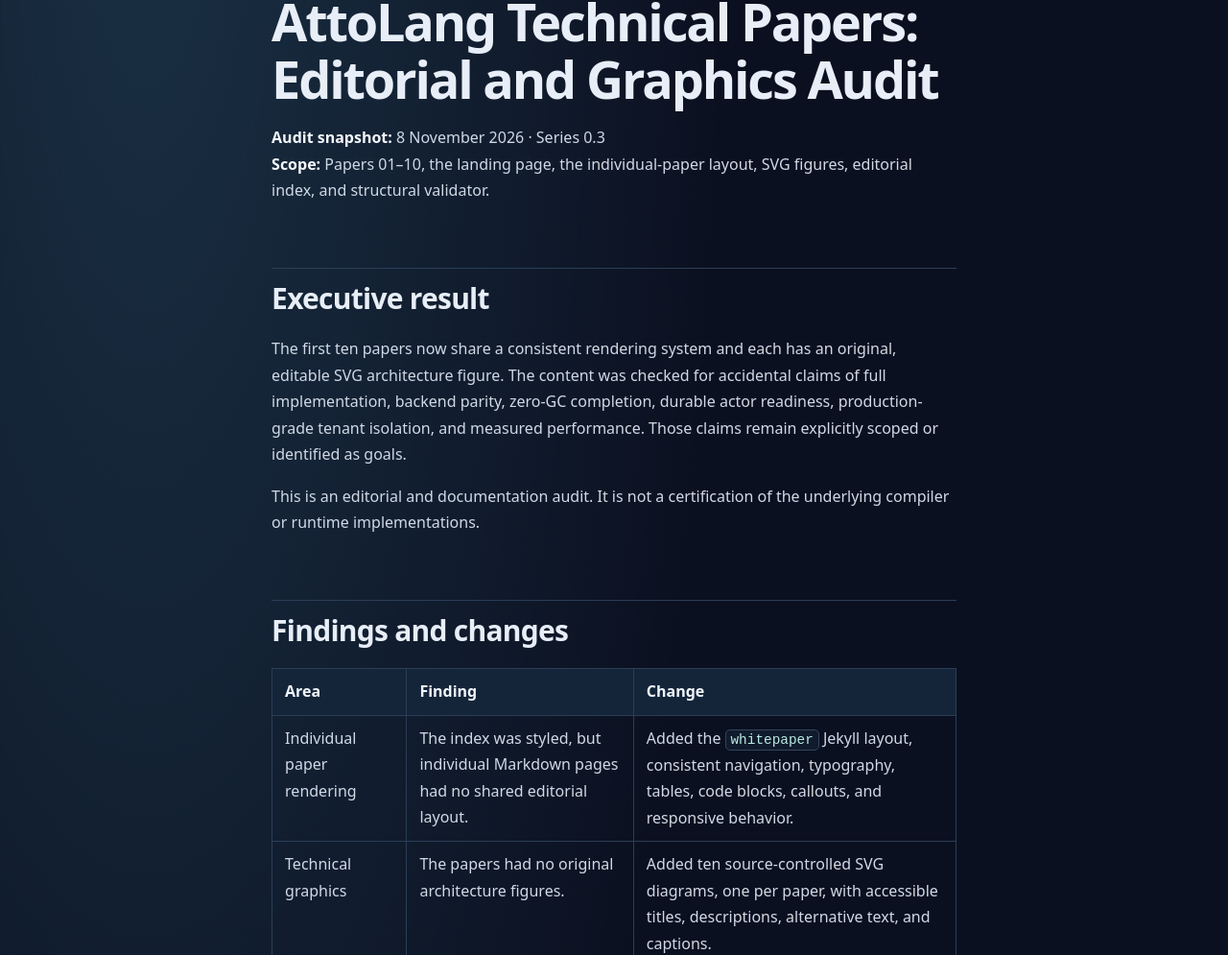
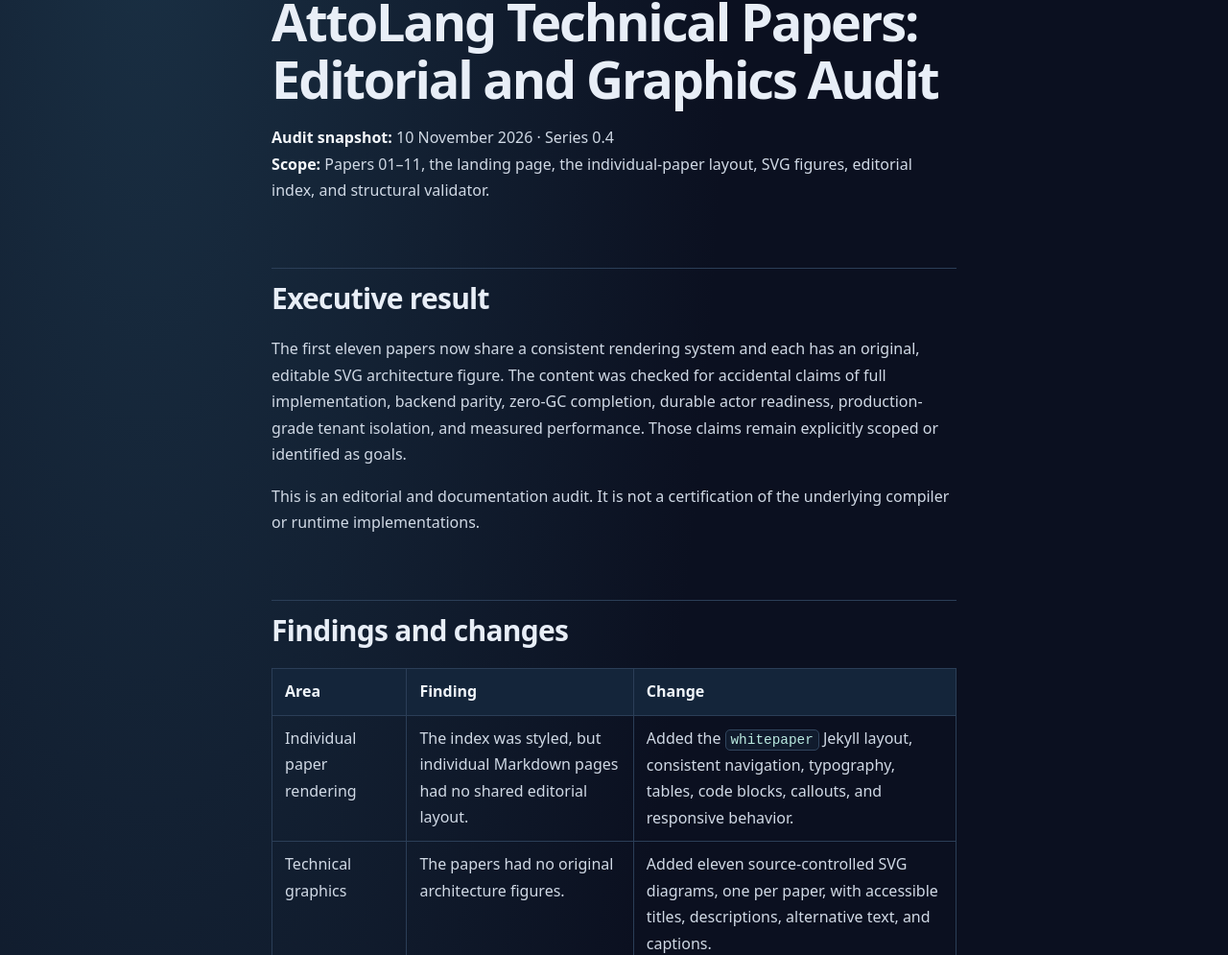
Before and after one commit to atto-lang/atto-lang.github.io, a Jekyll site: the page built from whitepapers/AUDIT.md, in a window 1280 px wide and 1400 px high. Shown: the part 166-1161 px from the top of the window at 96% size. Built offline with Jekyll 4.4.1, drawn with Linux system fonts in a browser that asks for light colours; some of the changed text lies outside the part shown.

Commit message:
docs(whitepapers): extend audit to eleven papers and Jekyll build

```diff
--- a/whitepapers/AUDIT.md
+++ b/whitepapers/AUDIT.md
@@ -6,12 +6,12 @@ permalink: /whitepapers/AUDIT.html
 
 # AttoLang Technical Papers: Editorial and Graphics Audit
 
-**Audit snapshot:** 8 November 2026 · Series 0.3
-**Scope:** Papers 01–10, the landing page, the individual-paper layout, SVG figures, editorial index, and structural validator.
+**Audit snapshot:** 10 November 2026 · Series 0.4
+**Scope:** Papers 01–11, the landing page, the individual-paper layout, SVG figures, editorial index, and structural validator.
 
 ## Executive result
 
-The first ten papers now share a consistent rendering system and each has an original, editable SVG architecture figure. The content was checked for accidental claims of full implementation, backend parity, zero-GC completion, durable actor readiness, production-grade tenant isolation, and measured performance. Those claims remain explicitly scoped or identified as goals.
+The first eleven papers now share a consistent rendering system and each has an original, editable SVG architecture figure. The content was checked for accidental claims of full implementation, backend parity, zero-GC completion, durable actor readiness, production-grade tenant isolation, and measured performance. Those claims remain explicitly scoped or identified as goals.
 
 This is an editorial and documentation audit. It is not a certification of the underlying compiler or runtime implementations.
 
@@ -20,7 +20,7 @@ This is an editorial and documentation audit. It is not a certification of the u
 | Area | Finding | Change |
 |---|---|---|
 | Individual paper rendering | The index was styled, but individual Markdown pages had no shared editorial layout. | Added the `whitepaper` Jekyll layout, consistent navigation, typography, tables, code blocks, callouts, and responsive behavior. |
-| Technical graphics | The papers had no original architecture figures. | Added ten source-controlled SVG diagrams, one per paper, with accessible titles, descriptions, alternative text, and captions. |
+| Technical graphics | The papers had no original architecture figures. | Added eleven source-controlled SVG diagrams, one per paper, with accessible titles, descriptions, alternative text, and captions. |
 | Paper 01 example | A new class example would have been easy to write in syntax not admitted by the published browser subset. | Kept the known-supported arithmetic/function example and clarified which syntax belongs to the documented browser subset versus the broader language design. |
 | Memory claims | A bounded allocator could be mistaken for deterministic reclamation. | Preserved the explicit statement that the current browser bump heap does not free individual objects and does not prove end-to-end zero-GC. |
 | Actor claims | Browser workers could be mistaken for a native OS sandbox or the complete distributed actor runtime. | Kept the actor limits and FIFO behavior scoped to the public browser implementation; stated that a worker is not an OS isolation boundary. |
@@ -44,6 +44,7 @@ The SVG files in `assets/` are authored as editable vector source and contain no
 | 08 | Upgrade protocol: fence → quiesce/persist → migrate/activate → verify/rollback |
 | 09 | Security layers: identity → capabilities → isolation → quotas/control |
 | 10 | Evidence chain: exact source → guest execution → measurement → receipt |
+| 11 | Structured task scope: parent ownership → child tasks → cleanup → completion |
 
 The diagrams are explanatory models. Their presence does not imply that every component is implemented or conformant on every target.
 
@@ -58,13 +59,13 @@ The documentation validator now checks:
 - SVG image roles, title and description elements, and absence of scripts, foreign objects, or external references.
 - Landing-page links and layout rendering hooks.
 
-The GitHub Actions workflow checks out the exact PR head and emits both commit and tree identity. The Node validator checks source structure, metadata, asset accessibility markers, and local link targets; it does **not** run the Jekyll renderer or prove the final HTML output. The GitHub Pages build and deployed-page inspection remain separate gates. A workflow definition or successful run on an earlier commit is not evidence for a newer head.
+The GitHub Actions workflow checks out the exact PR head and emits both commit and tree identity. The Node source validator checks structure, metadata, asset accessibility markers, and local link targets. A second test builds the site with the official Jekyll Pages builder and checks rendered page routes, shared layout application, figure markup, and emitted assets. The GitHub Pages build and deployed-page inspection remain separate gates. A workflow definition or successful run on an earlier commit is not evidence for a newer head.
 
 ## Remaining publication gates
 
 1. The latest exact-head documentation workflow must pass.
 2. Independent review and repository branch rules must be satisfied.
 3. GitHub Pages must build and deploy the reviewed revision.
-4. The live landing page and all ten direct paper URLs must be checked over HTTPS, including mobile layout and figure loading.
+4. The live landing page and all eleven direct paper URLs must be checked over HTTPS, including mobile layout and figure loading.
 
 Until those gates pass, describe the papers as authored on the PR branch, not published on the live site.
```
